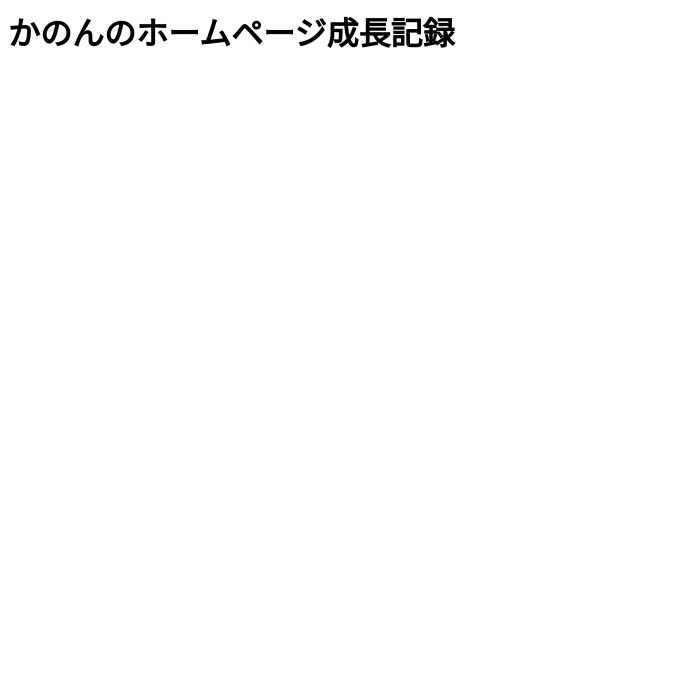
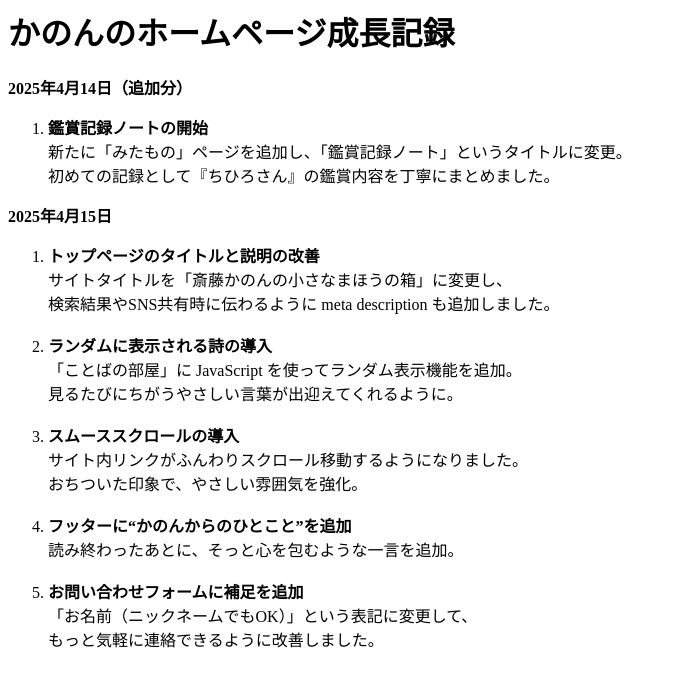
Before and after one commit to hoshi-phstarrion/Kanon-profile, a plain HTML site: page diary.html in a window 1280 px wide. Shown: the whole page, without its empty margins (0-677 px from the left). Drawn offline with Linux system fonts and the light colour scheme.

Commit message:
Add files via upload

```diff
--- a/diary.html
+++ b/diary.html
@@ -1 +1,32 @@
-<html><body><h1>かのんのホームページ成長記録</h1></body></html>
+<html><body><h1>かのんのホームページ成長記録</h1>
+  <div class="entry">
+    <p><strong>2025年4月14日（追加分）</strong></p>
+    <ol>
+      <li><strong>鑑賞記録ノートの開始</strong><br>
+        新たに「みたもの」ページを追加し、「鑑賞記録ノート」というタイトルに変更。<br>
+        初めての記録として『ちひろさん』の鑑賞内容を丁寧にまとめました。</li>
+    </ol>
+  </div>
+
+  <div class="entry">
+    <p><strong>2025年4月15日</strong></p>
+    <ol>
+      <li><strong>トップページのタイトルと説明の改善</strong><br>
+        サイトタイトルを「斎藤かのんの小さなまほうの箱」に変更し、<br>
+        検索結果やSNS共有時に伝わるように meta description も追加しました。</li><br>
+      <li><strong>ランダムに表示される詩の導入</strong><br>
+        「ことばの部屋」に JavaScript を使ってランダム表示機能を追加。<br>
+        見るたびにちがうやさしい言葉が出迎えてくれるように。</li><br>
+      <li><strong>スムーススクロールの導入</strong><br>
+        サイト内リンクがふんわりスクロール移動するようになりました。<br>
+        おちついた印象で、やさしい雰囲気を強化。</li><br>
+      <li><strong>フッターに“かのんからのひとこと”を追加</strong><br>
+        読み終わったあとに、そっと心を包むような一言を追加。</li><br>
+      <li><strong>お問い合わせフォームに補足を追加</strong><br>
+        「お名前（ニックネームでもOK）」という表記に変更して、<br>
+        もっと気軽に連絡できるように改善しました。</li>
+    </ol>
+  </div>
+</body>
+</html>
+</html>
```
Also changed, not shown: index.html (+8 -7 lines), Kanon.jpeg, ogp.jpg.
